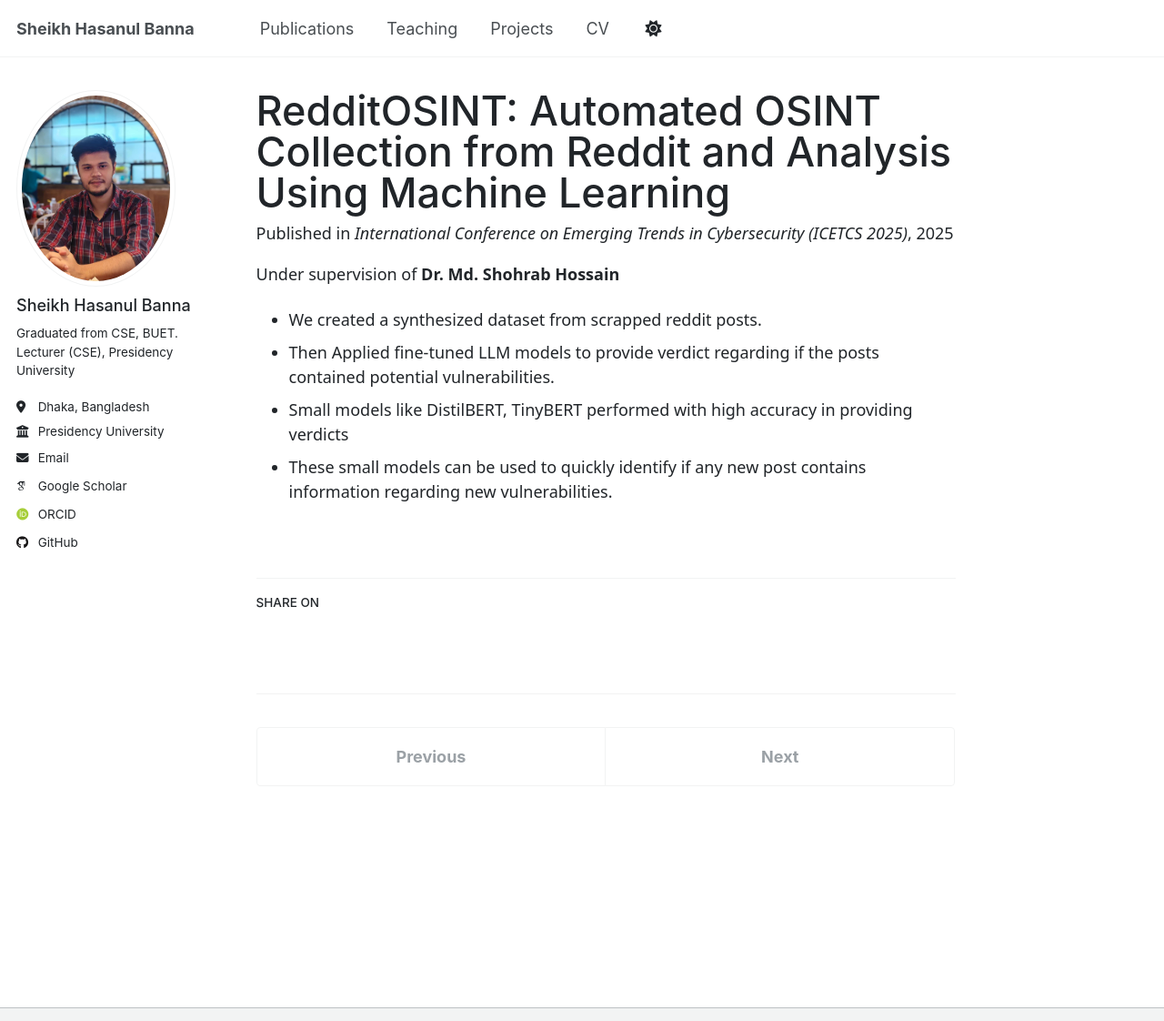
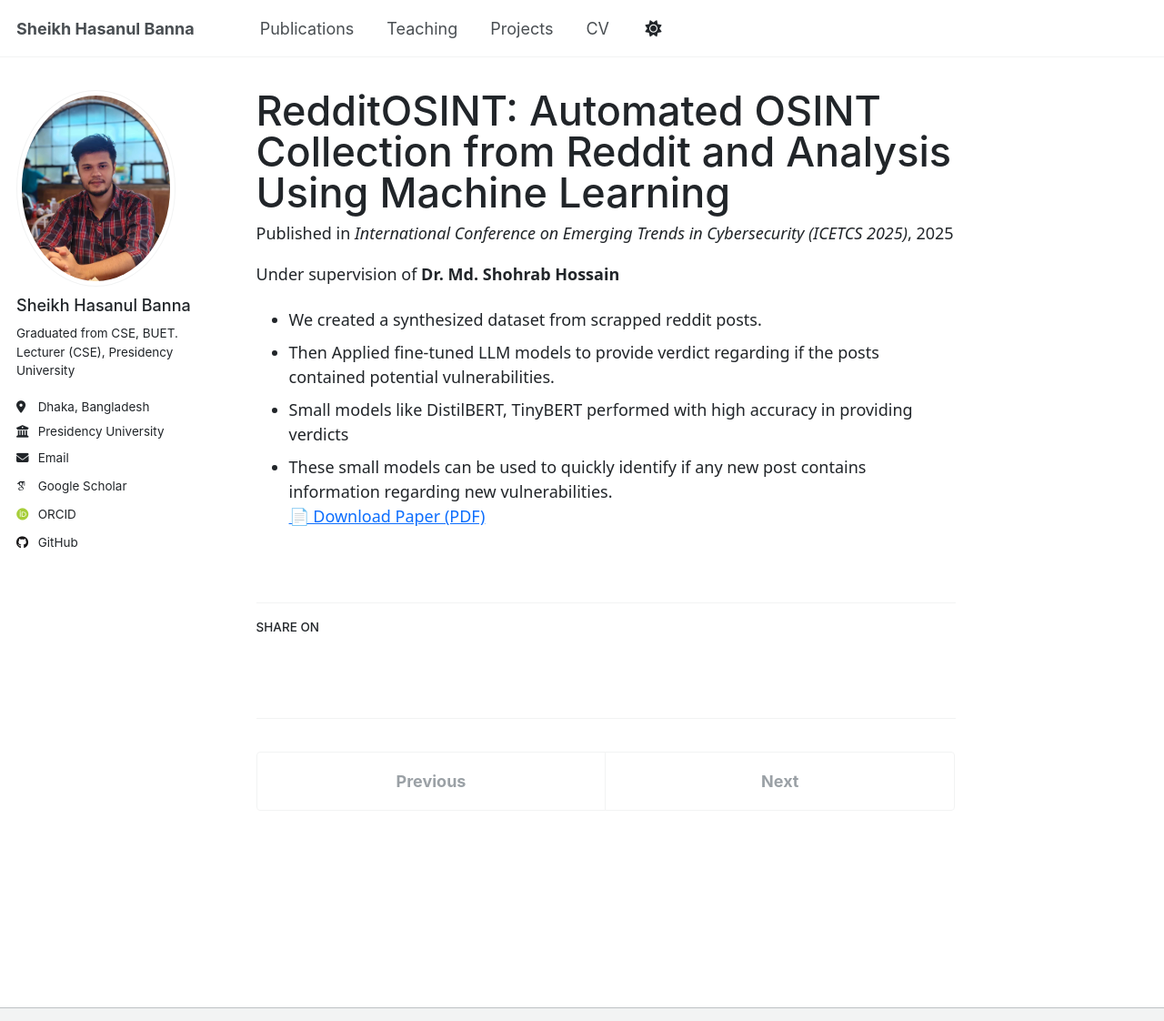
Before and after one commit to SheikhHasanulBanna/sheikhhasanulbanna.github.io, a Jekyll site: the page built from _publications/2025-09-01-redditOSINT.md, in a window 1280 px wide and 1244 px high, cut to the strip 0-1122 px from the top of the window. Shown: the whole strip at 91% size. Built offline with Jekyll 4.4.1, drawn with Linux system fonts in a browser that asks for light colours; some web fonts are replaced; a script that is not in the unit is left out.

Commit message:
Added download button for RedditOSINT

```diff
--- a/_publications/2025-09-01-redditOSINT.md
+++ b/_publications/2025-09-01-redditOSINT.md
@@ -15,3 +15,4 @@ Under supervision of **Dr. Md. Shohrab Hossain**
   verdict regarding if the posts contained potential vulnerabilities.
 * Small models like DistilBERT, TinyBERT performed with high accuracy in providing verdicts
 * These small models can be used to quickly identify if any new post contains information regarding new vulnerabilities.
+[📄 Download Paper (PDF)]({{ site.baseurl }}{{ page.paperurl }})
```
Also changed, not shown: _publications/2025-05-01-blockchain.md (line endings or trailing spaces).
